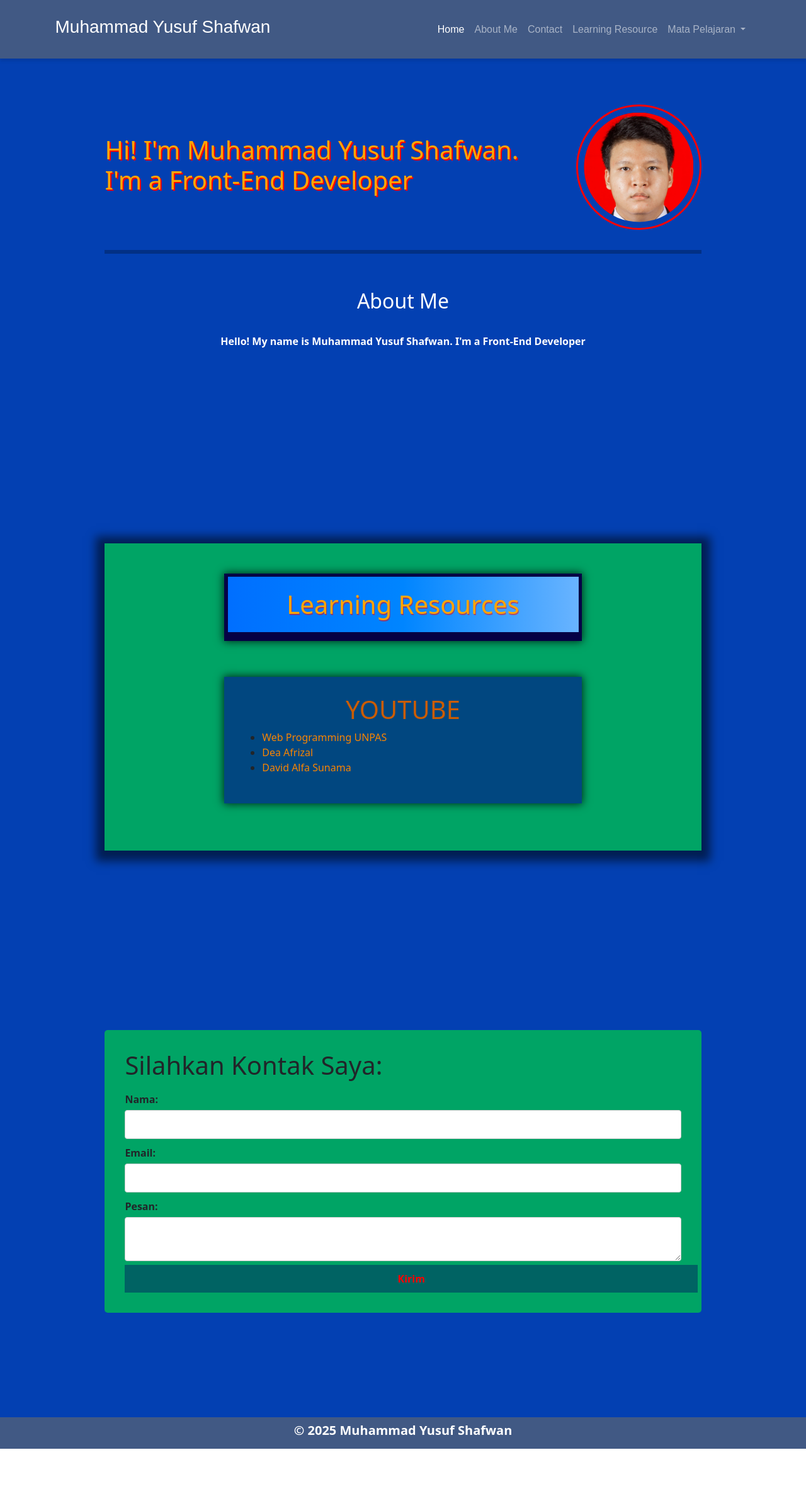
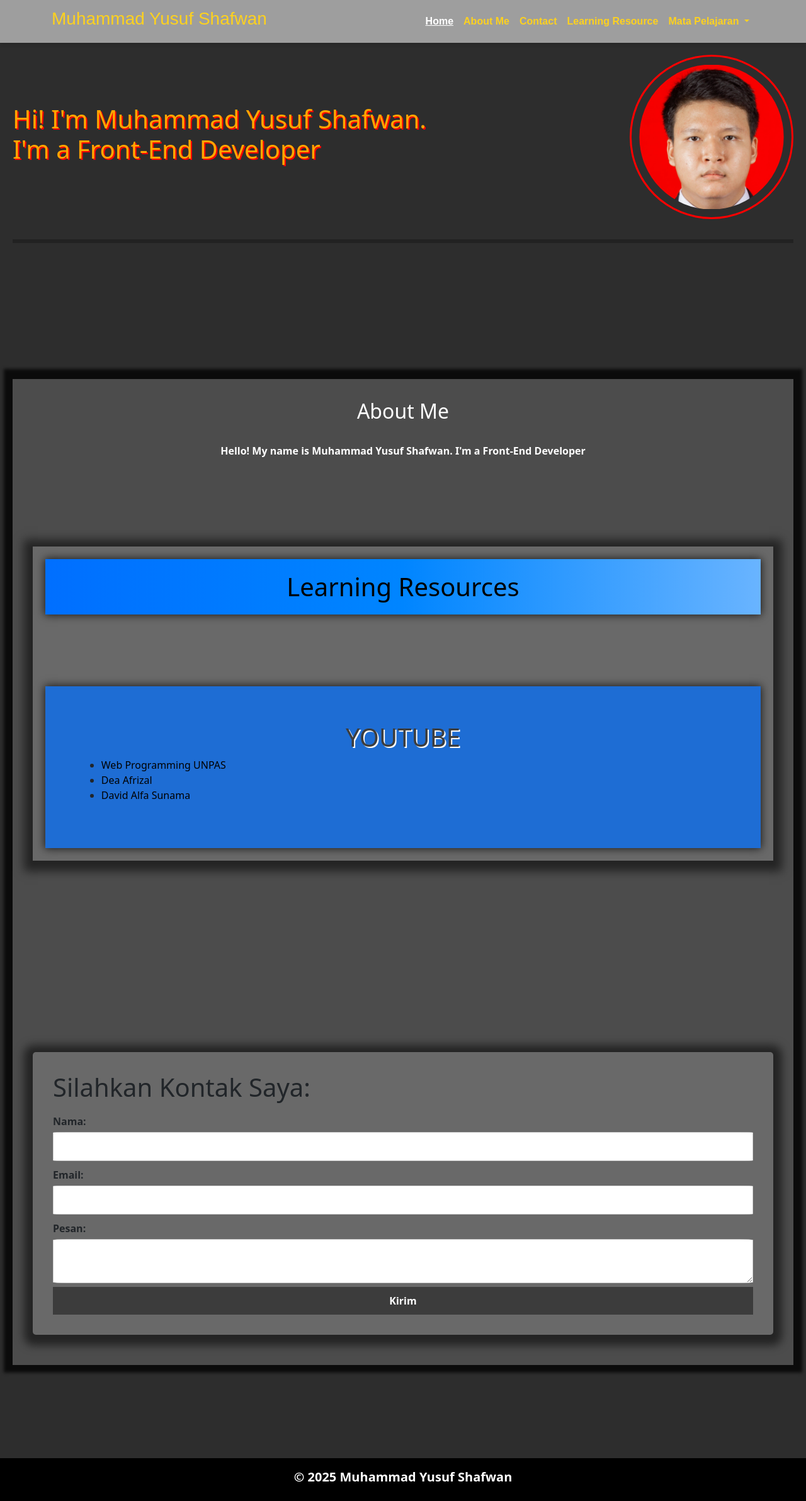
Before and after one commit to Hematitej/portofolioyusuf, a plain HTML site: page index.html in a window 1280 px wide. Shown: the whole page at 63% size. Before the commit the page ends 2301 px from the top, so only its background shows below. Drawn offline with nearby package versions, Linux system fonts and the light colour scheme; a script that the page names is missing; a web font is replaced by a local one.

Commit message:
Update personal.css

```diff
--- a/personal.css
+++ b/personal.css
@@ -1,71 +1,37 @@
 body {
   margin: 0;
+  padding-top: 4.2em; /* Padding untuk menghindari konten tertutup navbar */
 }
 
-/*header*/
-
+/* HEADER */
 header {
-  background-color: #415984;
-  display: flex;
-  justify-content: center;
-  padding: 1%;
+  background-color: #5e7db6;
   box-shadow: 0 4px 5px rgba(0, 0, 0, 0.1);
   font-family: 'Edu AU VIC WA NT Pre', sans-serif;
   position: fixed;
   width: 100%;
-  max-width: 100%;
+  top: 0;
+  z-index: 1000;
 }
 
-nav {
-  width: 90%;
-  display: flex;
-  align-items: center;
-  justify-content: space-between;
-  padding: 1%;
+.navbar {
+  background-color: #9e9e9e !important;
 }
 
-nav .nama {
-  color: #c9a74e;
-  font-size: 1.1rem;
-  text-decoration: none;
+.navbar-brand {
+  color: #fdd11f !important;
   font-weight: bold;
 }
 
-nav .menu {
-  list-style: none;
-  display: flex;
-  gap: 25px;
-  margin: 0;
-  padding: 0;
+.navbar-nav .nav-link {
+  color: #fdd11f !important;
+  font-weight: bold;
 }
 
-nav .menu li {
-  position: relative;
-}
-
-nav .menu li a {
-  color: #ffa600;
-  text-decoration: none;
-  font-size: 1rem;
-  font-weight: bold;
-  padding: 5px;
-}
-
-nav .menu li a:hover,
-nav .menu li a.active {
-  color: #ffffff;
-}
-
-nav .menu li a.active::after,
-nav .menu li a:hover::after {
-  content: '';
-  display: block;
-  width: 100%;
-  height: 5px;
-  background-color: #c9a74e;
-  position: absolute;
-  bottom: -5px;
-  left: 0;
+.navbar-nav .nav-link:hover,
+.navbar-nav .nav-link.active {
+  color: white !important;
+  text-decoration: underline;
 }
 
 /* DROPDOWN */
@@ -76,36 +42,40 @@ nav .menu li a:hover::after {
   padding: 10px 0;
 }
 
-.dropdown-menu a {
-  color: #333;
-  font-size: 0.9rem;
-  padding: 8px 15px;
-  display: block;
+/* RESPONSIF */
+@media (max-width: 991px) {
+  .navbar-nav {
+    text-align: center;
   }
 
-.dropdown-menu a:hover,
-.dropdown-menu a:focus {
-  color: black !important;
+  .navbar-nav .dropdown-menu {
+    text-align: left;
+  }
 }
 
-/* Responsif */
-@media (max-width: 768px) {
-  nav {
-    flex-direction: column;
-    align-items: flex-start;
-  }
-}
-  /*header end*/
-
-  /*Content*/
+/* CONTENT */
 main {
-    background-color: #0340b2;
-    padding: 13%;
-    justify-content: center;
-    align-items: center;
+  background-color: #2d2d2d;
+  padding: 20px; /* Mengurangi padding untuk responsif */
 }
 
-  main #home{
+
+#industri1{
+  margin-top: 2em;
+  padding-top: 2em;
+  padding-right: 2em;
+  padding-left: 2em;
+  padding-bottom: 3em;
+  margin-bottom: 8em;
+  background-color: #4c4c4c;
+  box-shadow: 0px -2px 5px 14px rgba(0,0,0,0.75);
+ -webkit-box-shadow: 0px -2px 5px 14px rgba(0,0,0,0.75);
+ -moz-box-shadow: 0px -2px 5px 14px rgba(0,0,0,0.75);
+}
+
+
+
+main #home {
   display: flex;
   justify-content: space-between;
   align-items: center;
@@ -118,6 +88,7 @@ main #home .text-container {
   font-size: 30px;
   text-shadow: 2px 2px #FF0000;
 }
+
 img {
   border: 3px solid #ff0000;
   border-radius: 50%;
@@ -126,13 +97,15 @@ img {
   max-width: 100%;
   height: auto;
 }
+
 img:hover {
   box-shadow: 0 0 200px 10px rgba(252, 0, 0, 0.5);
 }
+
 mark {
-  background-color: red;
+  background-color: rgb(4, 42, 124);
   color: #c9a74e;
-  padding: 5px 5px 5px 5px;
+  padding: 5px;
   display: flex;
   justify-content: center;
   text-shadow: 2px 2px #ff000087;
@@ -144,99 +117,104 @@ main hr {
   border-top: 0.4em solid #000;
   width: 100%;
   margin: 2em auto;
+  margin-bottom: 10em;
 }
-.bout {
-  box-shadow: 0px 3px 14px 14px rgba(0,0,0,0.54);
-  -webkit-box-shadow: 0px 3px 14px 14px rgba(0,0,0,0.54);
-  -moz-box-shadow: 0px 3px 14px 14px rgba(0,0,0,0.54);
-  background-color: #048e75;
-  margin-top: 10%;
-  padding: 2%;
-}
+
+
 p {
   text-align: center;
   color: white;
 }
 
 #belajar {
-  background-color: rgb(0, 164, 101);
-  padding: 20%;
-  padding-top: 5%;
+  background-color: #696969;
+  padding: 20px; /* Mengurangi padding untuk responsif */
   box-shadow: 0px 3px 14px 14px rgba(0,0,0,0.54);
-  -webkit-box-shadow: 0px 3px 14px 14px rgba(0,0,0,0.54);
-  -moz-box-shadow: 0px 3px 14px 14px rgba(0,0,0,0.54);
-  margin-top: 20%;
-  padding-bottom: 8%;
-  align-items: center;
+  margin-top: 20px; /* Mengurangi margin untuk responsif */
+  margin-bottom: 19em;
 }
+
 .belajar1 {
   text-align: center;
   font-size: 110%;
-  box-shadow: 0px 0px 13px 1px rgba(0,0,0,0.75);
-  -webkit-box-shadow: 0px 0px 13px 1px rgba(0,0,0,0.75);
-  color: #ffa600;
-  text-shadow: 1px 2px #ff000087;
-  background-color: rgb(5, 0, 69);
-  padding: 1%;
+  box-shadow: 0px 0px 13px 1px rgba(0, 0, 0, 0.75);
+  color: #000000;
 }
+
 #list {
   margin-top: 10%;
 }
+
 .yt {
-  background-color: rgb(1, 71, 128);
+  background-color: #1e6dd4;
   padding: 5%;
   box-shadow: 0px 0px 13px 1px rgba(0,0,0,0.75);
+
 }
+
 .yt h1 {
-  color: #cb5c00;
+  color: #3d3d3d;
+  text-shadow: 2px 2px white;
   text-align: center;
+
 }
-.list1 ul li a{
+
+.list1 ul li a {
   text-decoration: none;
-  color: rgb(249, 133, 0);
+  font-weight: 30%;
+  color: rgb(0, 0, 0);
 }
-/*UTAMA END*/
 
-/*CONTACT*/
+.list1 ul li a:hover {
+  color: #e0ffff;
+  text-decoration: underline;
+}
+
+/* CONTACT */
 .container1 {
   max-width: 100%;
-  margin-top: 30%;
-  background-color: rgb(0, 164, 101);
+  margin-top: 30px; /* Mengurangi margin untuk responsif */
+  background-color: #696969;
+  box-shadow: 0px 3px 14px 14px rgba(0,0,0,0.54);
+
   padding: 32px;
   border-radius: 5px;
 }
+
 label {
   display: block;
   margin: 10px 0 5px;
+  border-radius: 2%;
 }
+
 input, textarea {
   width: 100%;
   padding: 10px;
   margin-bottom: 15px;
   border: 1px solid #ccc;
-  border-radius: 4px;
+  border-radius: 2%;
+  margin-bottom: 10em;
 }
+
 button {
-  width: 103%;
+  width: 100%; /* Mengatur lebar button menjadi 100% */
   padding: 10px;
-  background-color:rgb(0, 99, 99);
-  color: rgb(255, 0, 0);
+  background-color: #3c3c3c;
+  color: rgb(255, 255, 255);
   border: none;
   border-radius: 4px;
   cursor: pointer;
 }
+
 button:hover {
-  background-color:rgb(0, 0, 0);
+  background-color: #006fff;
 }
-/*CONTACT END*/
-  /*Content End*/
 
-  /*Footer*/
+/* FOOTER */
 footer {
-  padding: 0.7%;
+  padding: 1em;
   text-align: center;
-  background-color: #415984;
+  background-color: #000000;
   font-size: 18px;
   font-weight: bold;
 }
-  /*Footer End*/
```
Lines whose indentation alone changed are shown as unchanged.
